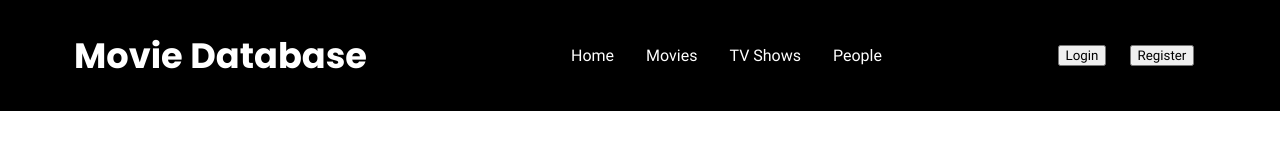
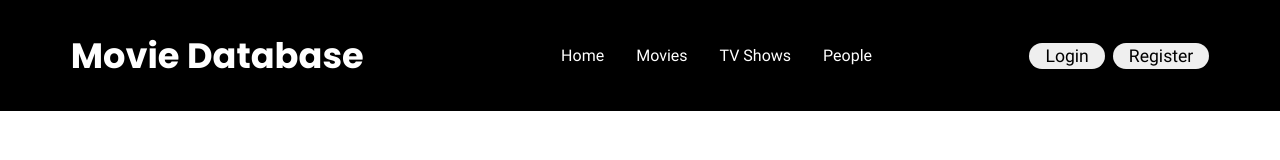
Before and after one commit to ScottHahn1/Movie-DB, a React (Create React App) app in the folder client/: page /movies in a window 1280 px wide. Shown: the top 160 px of the page. Built offline with nearby package versions, Linux system fonts and the light colour scheme; no server answers.

Commit message:
added styling to buttons

```diff
--- a/client/src/components/Navbar.tsx
+++ b/client/src/components/Navbar.tsx
@@ -1,7 +1,5 @@
 import { Link, useNavigate } from 'react-router-dom';
-import Login from '../pages/Login';
 import '../styles/Navbar.css';
-import Search from './Search';
 import Dropdown from './Dropdown';
 import { useState } from 'react';
 
--- a/client/src/components/Trending.tsx
+++ b/client/src/components/Trending.tsx
@@ -1,8 +1,7 @@
 import { Link } from 'react-router-dom';
 import useAxios from './useAxios';
-import { Dispatch, SetStateAction, useEffect, useState } from 'react';
+import { Dispatch, SetStateAction, useState } from 'react';
 import { Clicked } from '../App';
-import axios from 'axios';
 
 type InitialState = {
     results: {
@@ -47,6 +46,7 @@ const Trending = ({ url, setClicked }: { url: string, setClicked: Dispatch<SetSt
                                         <img
                                             src={ movie.poster_path ? `https://image.tmdb.org/t/p/w500/${movie.poster_path}` : noImgFound }
                                             onClick={() => setClicked({ id: movie.id, type: 'movie' })}
+                                            alt={movie.title}
                                         />
                                     </Link>
                                     <h5>{ movie.title }</h5>
@@ -60,6 +60,7 @@ const Trending = ({ url, setClicked }: { url: string, setClicked: Dispatch<SetSt
                                         <img
                                             src={ show.poster_path ? `https://image.tmdb.org/t/p/w500/${show.poster_path}` : noImgFound }
                                             onClick={() => setClicked({ id: show.id, type: 'tv' })}
+                                            alt={show.title}
                                         />
                                     </Link>
                                     <h5>{ show.name }</h5>
--- a/client/src/styles/App.css
+++ b/client/src/styles/App.css
@@ -74,13 +74,30 @@ button {
 .heading-buttons {
   display: flex;
   align-items: center;
-  gap: 1rem;
+  gap: .8rem;
   margin-top: 2rem;
   width: 90%;
 }
 
 .heading-buttons button {
-  height: 50%;
+  border-radius: 1rem;
+  border: 2px solid black;
+  font-size: 1.1rem;
+  padding: 3px 1rem;
+  transition: background-color 1s, box-shadow .5s;
+}
+
+.heading-buttons button:hover {
+  box-shadow: 2px 4px black;
+}
+
+@keyframes scale-button {
+  from {
+    transform: scale(1);
+  }
+  to {
+    transform: scale(1.05);
+  }
 }
 
 .pointer {
--- a/client/src/styles/Navbar.css
+++ b/client/src/styles/Navbar.css
@@ -33,9 +33,22 @@ nav li {
 }
 
 .login-register {
-    width: 10rem;
     display: flex;
+    gap: .5rem;
     justify-content: space-around;
+}
+
+.login-register button {
+    border-radius: 1rem;
+    border: none;
+    font-size: 1.1rem;
+    padding: 3px 1rem;
+    transition: background-color 1s, box-shadow .5s;
+}
+
+.login-register button:hover {
+    background-color: lightgreen;
+    box-shadow: white 2px 4px 2px;
 }
 
 .profile {
```
